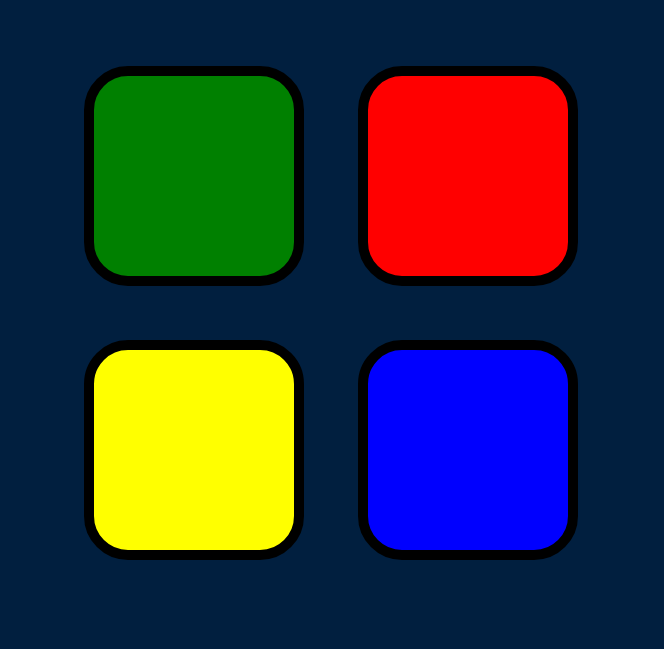
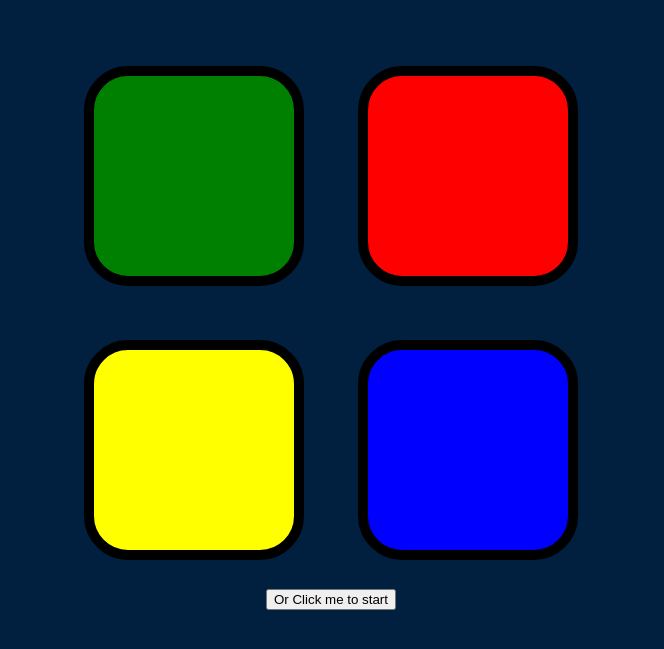
Before and after one commit to ekatnaik21/Simon-Game, a plain HTML site: page index.html in a window 1280 px wide. Shown: the part 141-790 px from the top of the page, without its empty margins (309-973 px from the left). Drawn offline with nearby package versions, Linux system fonts and the light colour scheme.

Commit message:
Update index.html

```diff
--- a/index.html
+++ b/index.html
@@ -31,6 +31,7 @@
     </div>
 
   </div>
+    <button class="Start"> Or Click me to start</button>
 
         <script src="https://ajax.googleapis.com/ajax/libs/jquery/3.7.1/jquery.min.js"></script>
         <script src="index.js" charset="utf-8"></script>
```
